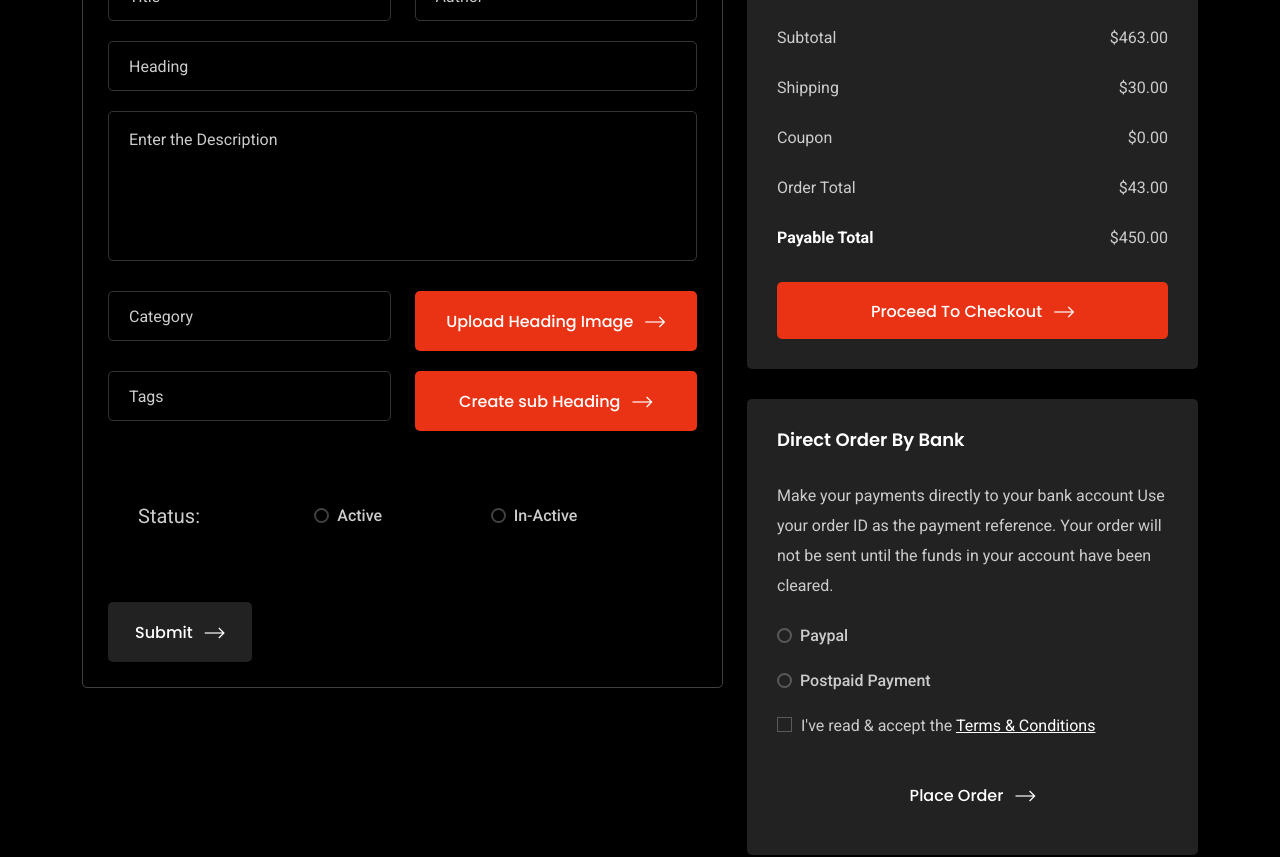
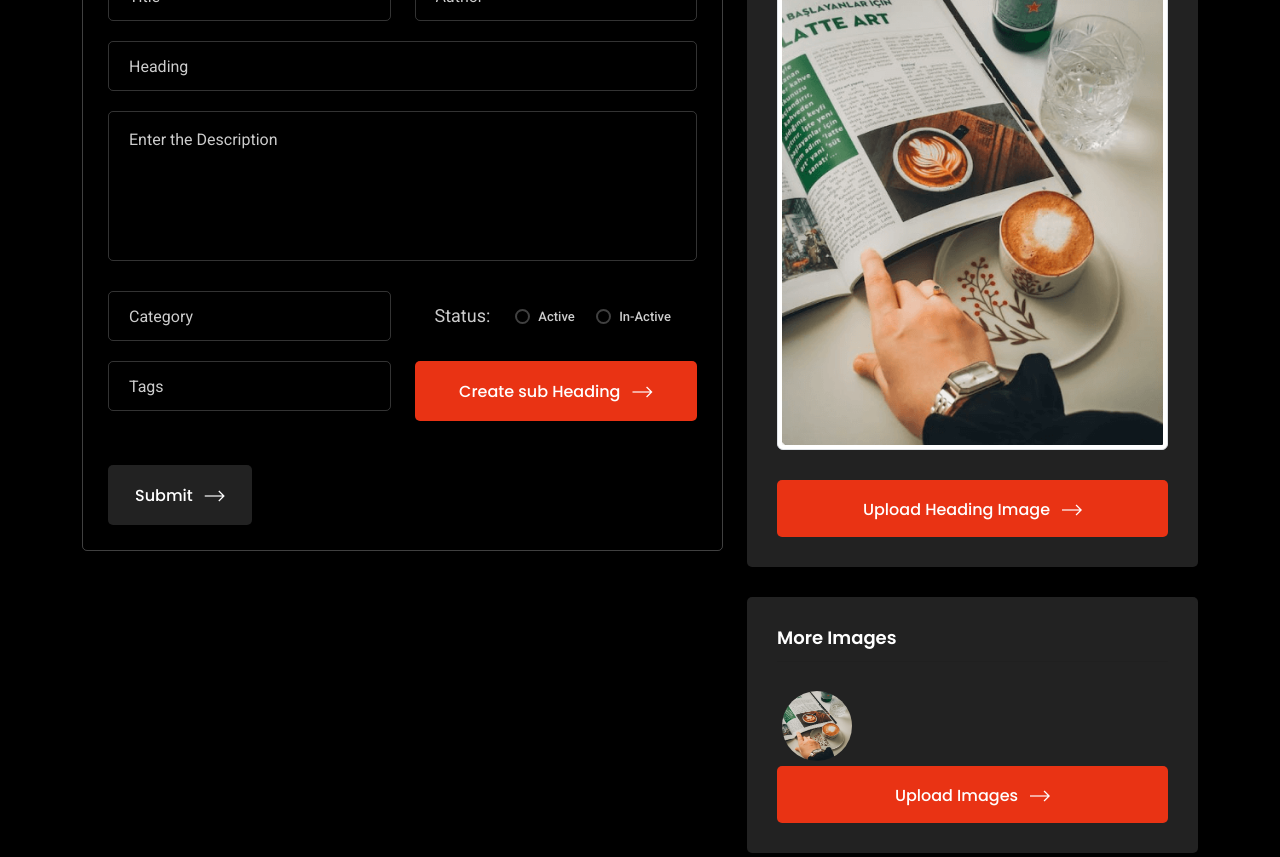
Before and after one commit to LakshayKhanagwal/Project_1, a React (Create React App) app: page /AddBlog in a window 1280 px wide. Shown: the part 300-1157 px from the top of the page. Built offline with nearby package versions, Linux system fonts and the light colour scheme.

Commit message:
Uploading Multiple Images.

```diff
--- a/src/Admin/AdminComp/AddBlogComp.js
+++ b/src/Admin/AdminComp/AddBlogComp.js
@@ -1,9 +1,16 @@
-import React, { useState } from 'react'
+import React, { useRef, useState } from 'react'
 
 const AddBlogComp = () => {
     let [obj, set_obj] = useState({})
 
     let [input, set_input] = useState([])
+
+    let heading_image_ref = useRef()
+    let [heading_image, set_heading_image] = useState(null)
+
+    let multi_image_ref = useRef()
+    let [multi_image, set_multi_image] = useState([])
+    let [multi_image_error, set_multi_image_error] = useState([])
 
     const set = (e) => {
         set_obj({ ...obj, [e.target.name]: e.target.value })
@@ -26,6 +33,37 @@ const AddBlogComp = () => {
 
     const radio = (e) => {
         set_obj({ ...obj, Status: e.target.id })
+    }
+
+    const upload_heading_image = () => {
+        const image = heading_image_ref.current.files[0]
+        if (!image) return
+
+        const type = image.type.split("/")
+        console.log(type[1])
+        if (type[0] !== 'image') return alert("only Images are allowed.")
+        if (type[1] === 'jpeg' || type[1] === 'jpg' || type[1] === 'png' || type[1] === 'PNG') return set_heading_image(image)
+
+        alert("only jpeg, jpg, png amd PNG Images format are allowed.")
+    }
+
+    const upload_images = () => {
+        const multiple_img = multi_image_ref.current.files
+        if (!multiple_img) return
+
+        let error_count = 0
+        let total_images = multi_image
+
+        for (let i = 0; i < multiple_img.length; i++) {
+            const type = multiple_img[i].type.split("/")
+            if (type[0] !== 'image') return error_count++
+            if (type[1] === 'jpeg' || type[1] === 'jpg' || type[1] === 'png' || type[1] === 'PNG') {
+                total_images.push(multiple_img[i])
+            }
+            else { error_count++ }
+        }
+        set_multi_image(total_images)
+        set_multi_image_error(error_count)
     }
 
     return (
@@ -65,10 +103,31 @@ const AddBlogComp = () => {
                                         </div>
                                     </div>
                                     <div className="col-lg-6">
+                                        <div className="checkout-box" style={{ backgroundColor: 'transparent', padding: "0px" }}>
+                                            <div className="checkout-details" style={{ paddingLeft: "20px", paddingRight: "20px", marginTop: "-10px" }}>
+                                                <div className="bill-details">
+                                                    <div style={{ display: "flex", flexWrap: "nowrap", marginTop: "10px" }} className="select-payment-method mt-20">
+                                                        <div>
+                                                            <span style={{ fontSize: "18px" }}>Status:</span>
+                                                        </div>
+                                                        <div>
+                                                            <input type="radio" onClick={radio} id="Active" name="Status" />
+                                                            <label htmlFor="Active" style={{ fontSize: "13px" }}>Active</label>
+                                                        </div>
+                                                        <div>
+                                                            <input type="radio" onClick={radio} id="In-Active" name="Status" />
+                                                            <label htmlFor="In-Active" style={{ fontSize: "13px" }}>In-Active</label>
+                                                        </div>
+                                                    </div>
+                                                </div>
+                                            </div>
+                                        </div>
+                                    </div>
+                                    {/* <div className="col-lg-6">
                                         <div className="form-group">
                                             <a href="checkout.html" className="btn-two w-100 d-block">Upload Heading Image<i className="flaticon-right-arrow" /></a>
                                         </div>
-                                    </div>
+                                    </div> */}
                                     <div className="col-lg-6">
                                         <div className="form-group">
                                             <input type="text" name="Tags" onChange={set} value={obj.Tags ? obj.Tags : ""} placeholder="Tags" required />
@@ -98,29 +157,6 @@ const AddBlogComp = () => {
                                         }) : ""
                                     }
 
-
-                                    <div className="col-lg-12">
-                                        <div className="checkout-box" style={{ backgroundColor: 'transparent' }}>
-                                            <div className="checkout-details">
-                                                <div className="bill-details">
-                                                    <div style={{ display: "flex", flexWrap: "nowrap" }} className="select-payment-method mt-20">
-                                                        <div>
-                                                            <span style={{ fontSize: "20px" }}>Status:</span>
-                                                        </div>
-                                                        <div>
-                                                            <input type="radio" onClick={radio} id="Active" name="Status" />
-                                                            <label htmlFor="Active">Active</label>
-                                                        </div>
-                                                        <div>
-                                                            <input type="radio" onClick={radio} id="In-Active" name="Status" />
-                                                            <label htmlFor="In-Active">In-Active</label>
-                                                        </div>
-                                                    </div>
-                                                </div>
-                                            </div>
-                                        </div>
-                                    </div>
-
                                     <div className="col-lg-12 mt-4">
                                         <div className="form-group mb-0">
                                             <button type="submit" className="btn-one">Submit<i className="flaticon-right-arrow" /></button>
@@ -132,64 +168,26 @@ const AddBlogComp = () => {
                         <div className="col-xxl-4 col-xl-5 col-lg-5">
                             <div className="sidebar">
                                 <div className="checkout-box">
-                                    <h4 className="cart-box-title">Your Order</h4>
+                                    <h4 className="cart-box-title">Heading Image</h4>
                                     <div className="cart-total">
                                         <div className="cart-total-wrap">
-                                            <div className="cart-total-item">
-                                                <p>Product Name</p>
-                                                <b>Total</b>
-                                            </div>
-                                            <div className="cart-total-item">
-                                                <p>Subtotal</p>
-                                                <span>$463.00</span>
-                                            </div>
-                                            <div className="cart-total-item">
-                                                <p>Shipping</p>
-                                                <span>$30.00</span>
-                                            </div>
-                                            <div className="cart-total-item">
-                                                <p>Coupon</p>
-                                                <span>$0.00</span>
-                                            </div>
-                                            <div className="cart-total-item">
-                                                <p>Order Total</p>
-                                                <span>$43.00</span>
-                                            </div>
-                                            <div className="cart-total-item">
-                                                <p><b>Payable Total</b></p>
-                                                <span>$450.00</span>
-                                            </div>
+                                            <input type='file' onChange={upload_heading_image} accept='image/*' hidden ref={heading_image_ref} />
+                                            <img className='img-thumbnail' height={"100%"} width={"100%"} src={heading_image ? URL.createObjectURL(heading_image) : "assets/img/newsletter-bg.webp"} alt="" />
                                         </div>
-                                        <a href="checkout.html" className="btn-two w-100 d-block">Proceed To Checkout<i className="flaticon-right-arrow" /></a>
+                                        <a className="btn-two w-100 d-block" onClick={() => heading_image_ref.current.click()}>Upload Heading Image<i className="flaticon-right-arrow" /></a>
                                     </div>
                                 </div>
                                 <div className="checkout-box">
-                                    <h4 className="cart-box-title">Direct Order By Bank</h4>
+                                    <h4 className="cart-box-title">More Images</h4>
                                     <div className="checkout-details">
-                                        <p>Make your payments directly to your bank account
-                                            Use your order ID as the payment reference.
-                                            Your order will not be sent until the funds
-                                            in your account have been cleared.</p>
+                                        <div className='myimages'>
+                                            <img src="assets/img/newsletter-bg.webp" alt="" />
+                                            <i>&times;</i>
+                                        </div>
                                         <div className="bill-details">
-                                            <div className="select-payment-method mt-20">
-                                                <div>
-                                                    <input type="radio" id="test3" name="radio-group" />
-                                                    <label htmlFor="test3">Paypal</label>
-                                                </div>
-                                                <div>
-                                                    <input type="radio" id="test2" name="radio-group" />
-                                                    <label htmlFor="test2">Postpaid Payment</label>
-                                                </div>
-                                            </div>
-                                            <div className="form-check checkbox style2">
-                                                <input className="form-check-input" type="checkbox" id="test_2" />
-                                                <label className="form-check-label" htmlFor="test_2">
-                                                    I've read &amp; accept the <a href="terms-conditions.html">Terms &amp;
-                                                        Conditions</a>
-                                                </label>
-                                            </div>
                                             <div className="checkout-footer mt-4">
-                                                <button type="button" className="btn-one d-block w-100 mt-10">Place Order<i className="flaticon-right-arrow" /></button>
+                                                <input ref={multi_image_ref} multiple={true} onChange={upload_images} accept='image/*' type="file" hidden />
+                                                <button type="button" className="btn-two d-block w-100 mt-10" onClick={() => multi_image_ref.current.click()}>Upload Images<i className="flaticon-right-arrow" /></button>
                                             </div>
                                         </div>
                                     </div>
--- a/src/App.js
+++ b/src/App.js
@@ -14,6 +14,7 @@ import AddBlog from './Admin/AdminPages/AddBlog'
 import BlogShow from './Admin/AdminPages/BlogShow'
 import MyAccount from './Admin/AdminPages/MyAccount'
 import AdminBlogDetail from './Admin/AdminPages/AdminBlogDetail'
+import "./Style.css"
 
 const App = () => {
   return (
--- /dev/null
+++ b/src/Style.css
@@ -0,0 +1,32 @@
+.myimages{
+    height: 70px;
+    width: 70px;
+    margin: 5px;
+    border-radius: 50%;
+    object-fit: cover;
+    float: left;
+    position: relative;
+    img{
+       height: 100%;
+       width: 100%;
+       border-radius: 50%;
+    }
+    i{
+       display: none;
+    }
+   }
+   .myimages:hover{
+       background-color: #e93314;
+       cursor: pointer;
+       img{
+         opacity: 0.3;
+       }
+       i{
+         display: block;
+         font-size: 40px;
+         position: absolute;
+         top:21px;
+         left:22px;
+         color: white;
+       }
+     }
```
